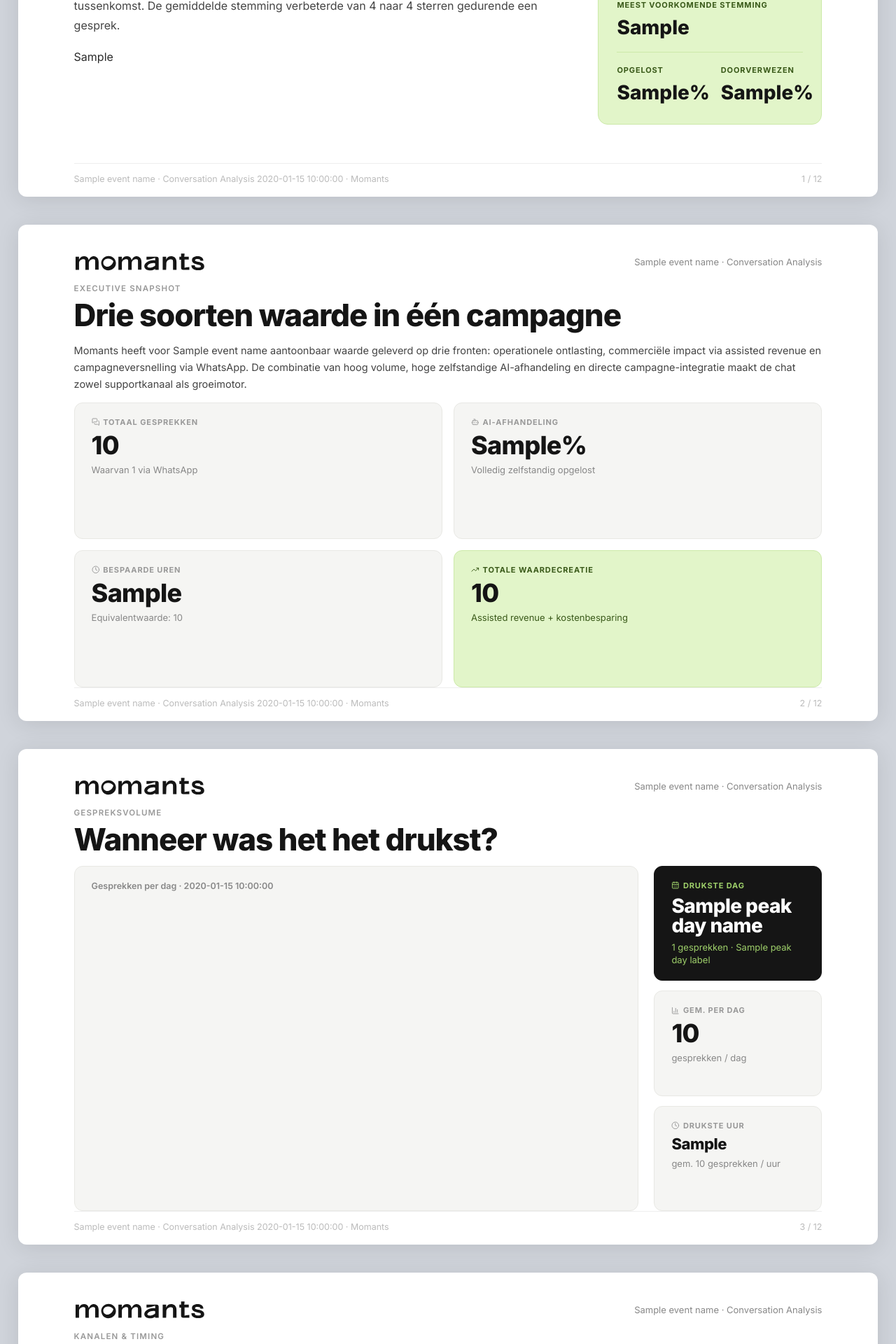
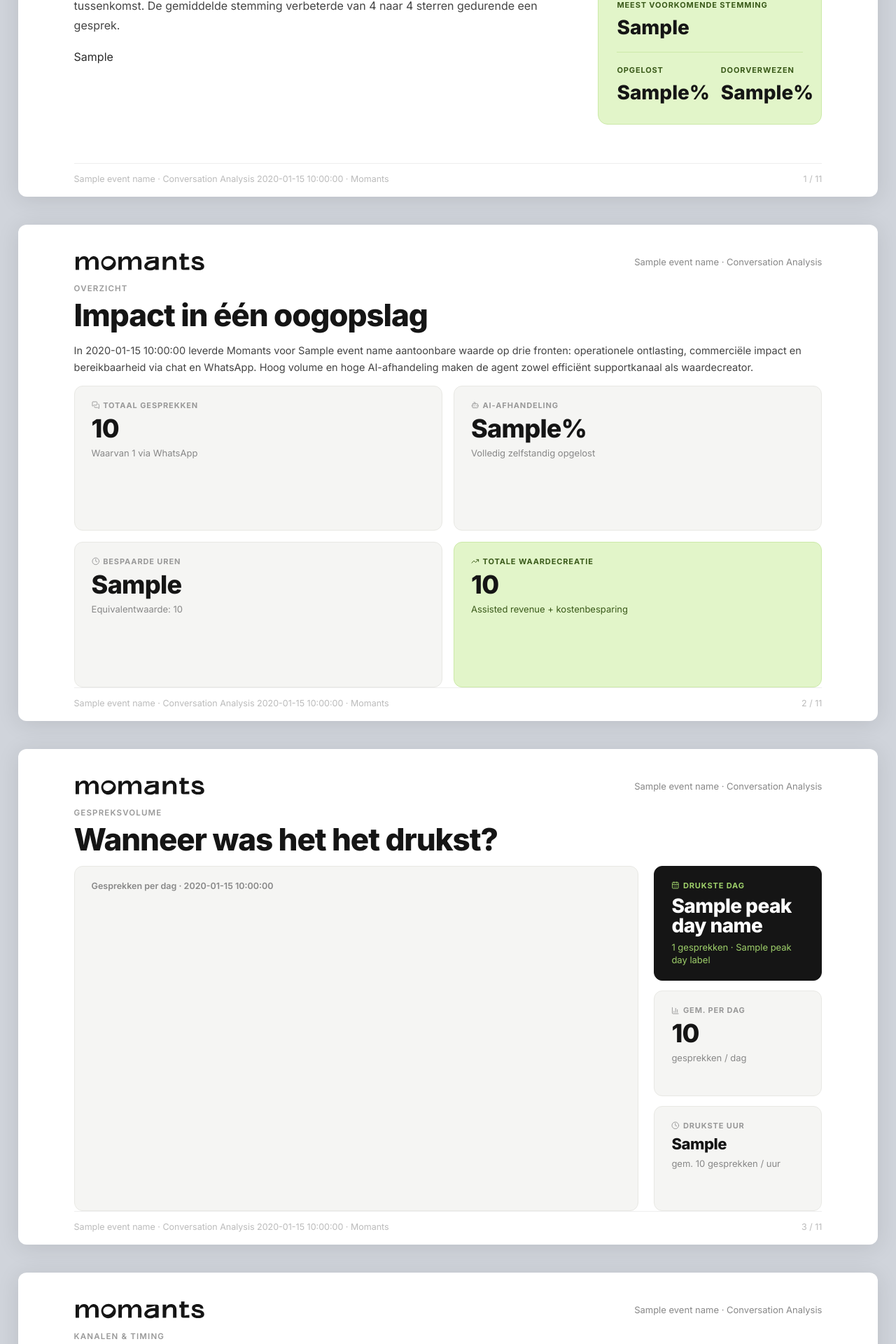
Before and after one commit to Zack-Grasso/momants-conversation-stats, a Python web app: template backend/templates/conversation-analysis-template-v2.html in a window 1280 px wide. Shown: the part 467-2387 px from the top of the page at 70% size. Run offline with Jinja, Linux system fonts and the light colour scheme; the template is opened without the code that fills it: most values are stand-ins (such as "Sample title", 1, 10 or a date in 2020).

Commit message:
Update report service and conversation analysis template for improved insights and layout.
- Adjusted opportunity card rendering to paginate correctly, enhancing the display of opportunities.
- Modified the rendering of agent replies to allow for longer responses, improving clarity in reports.
- Updated conversation analysis template to reflect changes in pagination and improved text for better readability.
- Corrected footer pagination to accurately represent the number of slides in the analysis.

These changes enhance the usability and presentation of reports, providing users with clearer insights and a more organized layout.

```diff
--- a/backend/app/services/report_service.py
+++ b/backend/app/services/report_service.py
@@ -401,8 +401,8 @@
             "answered_questions_grid": _render_answered_questions(
                 answered_ranked, 0, 18, compact=True, tiny=True
             ),
-            "opportunity_cards_page1": _render_opportunity_cards(opportunity_examples, 0, 2),
-            "opportunity_cards_page2": _render_opportunity_cards(opportunity_examples, 2, 2),
+            "opportunity_cards_page1": _render_opportunity_cards(opportunity_examples, 0, 1),
+            "opportunity_cards_page2": _render_opportunity_cards(opportunity_examples, 1, 3),
             **channel_fragments,
         }
 
@@ -681,7 +681,7 @@
         question = _escape_html(_truncate(item.question_text.strip(), 200))
         reply = (item.agent_reply_text or "").strip()
         if reply:
-            answer = _escape_html(_sanitize_reply_for_display(reply))
+            answer = _escape_html(_sanitize_reply_for_display(reply, max_len=1200))
         elif item.status == "no_reply":
             answer = "Geen antwoord gegeven"
         else:
--- a/backend/templates/conversation-analysis-template-v2.html
+++ b/backend/templates/conversation-analysis-template-v2.html
@@ -388,11 +388,8 @@
     padding: 12px 14px;
     flex: 1;
     min-height: 0;
-    display: -webkit-box;
-    -webkit-line-clamp: 8;
-    -webkit-box-orient: vertical;
-    overflow: hidden;
     word-break: break-word;
+    overflow: visible;
   }
 
   /* grid helpers */
@@ -492,7 +489,7 @@
       </div>
     </div>
   </div>
-  <div class="footer"><span>{{event_name}} · Conversation Analysis {{date_range}} · Momants</span><span>1 / 12</span></div>
+  <div class="footer"><span>{{event_name}} · Conversation Analysis {{date_range}} · Momants</span><span>1 / 11</span></div>
 </section>
 
 <section class="slide">
@@ -522,10 +519,10 @@
 </svg></div>
     <div class="doc">{{event_name}} · Conversation Analysis</div>
   </div>
-  <div class="eyebrow">Executive snapshot</div>
-  <h1>Drie soorten waarde in één campagne</h1>
+  <div class="eyebrow">Overzicht</div>
+  <h1>Impact in één oogopslag</h1>
   <div class="body" style="padding-top:14px;gap:14px">
-    <p style="font-size:14.5px;line-height:1.65;color:#444;flex-shrink:0">Momants heeft voor {{event_name}} aantoonbaar waarde geleverd op drie fronten: operationele ontlasting, commerciële impact via assisted revenue en campagneversnelling via WhatsApp. De combinatie van hoog volume, hoge zelfstandige AI-afhandeling en directe campagne-integratie maakt de chat zowel supportkanaal als groeimotor.</p>
+    <p style="font-size:14.5px;line-height:1.65;color:#444;flex-shrink:0">In {{date_range}} leverde Momants voor {{event_name}} aantoonbare waarde op drie fronten: operationele ontlasting, commerciële impact en bereikbaarheid via chat en WhatsApp. Hoog volume en hoge AI-afhandeling maken de agent zowel efficiënt supportkanaal als waardecreator.</p>
     <div class="g2" style="flex:1;min-height:0">
       <div class="card">
         <div class="lbl"><i data-lucide="messages-square" class="ic"></i> Totaal gesprekken</div>
@@ -549,7 +546,7 @@
       </div>
     </div>
   </div>
-  <div class="footer"><span>{{event_name}} · Conversation Analysis {{date_range}} · Momants</span><span>2 / 12</span></div>
+  <div class="footer"><span>{{event_name}} · Conversation Analysis {{date_range}} · Momants</span><span>2 / 11</span></div>
 </section>
 
 <section class="slide">
@@ -614,7 +611,7 @@
       </div>
     </div>
   </div>
-  <div class="footer"><span>{{event_name}} · Conversation Analysis {{date_range}} · Momants</span><span>3 / 12</span></div>
+  <div class="footer"><span>{{event_name}} · Conversation Analysis {{date_range}} · Momants</span><span>3 / 11</span></div>
 </section>
 
 <section class="slide">
@@ -670,7 +667,7 @@
     <strong>Key Insight</strong> · {{dominant_channel}} is het dominante kanaal (<span class="tag">{{dominant_channel_pct}}%</span>) met het hoogste sentiment ({{highest_sentiment_channel}} · {{highest_sentiment_score}}★).
     De {{peak_period_label}} om {{peak_hour}} vraagt om voldoende agent-capaciteit of proactieve FAQ-content op dat moment.
   </div>
-  <div class="footer"><span>{{event_name}} · Conversation Analysis {{date_range}} · Momants</span><span>4 / 12</span></div>
+  <div class="footer"><span>{{event_name}} · Conversation Analysis {{date_range}} · Momants</span><span>4 / 11</span></div>
 </section>
 
 <section class="slide">
@@ -701,22 +698,22 @@
     <div class="doc">{{event_name}} · Conversation Analysis</div>
   </div>
   <div class="eyebrow">Bereikbaarheid</div>
-  <h1>{{stats_pct_outside_office}}% van gesprekken buiten kantooruren</h1>
+  <h1>Ook buiten kantooruren bereikbaar</h1>
   <div class="body" style="padding-top:14px;gap:14px">
-    <p style="font-size:14.5px;line-height:1.65;color:#444;flex-shrink:0">De meerderheid van alle gesprekken vond plaats buiten reguliere kantoortijden — precies de momenten waarop conversiegevoeligheid het hoogst is en traditionele support ontbreekt. Momants bood {{stats_conversations_total}} bezoekers direct hulp op het moment dat zij dat nodig hadden.</p>
+    <p style="font-size:14.5px;line-height:1.65;color:#444;flex-shrink:0">{{stats_pct_outside_office}}% van alle gesprekken vond plaats buiten reguliere kantooruren ({{date_range}}). Momants hielp {{stats_conversations_total}} bezoekers direct — op het moment dat zij een antwoord nodig hadden, niet de volgende werkdag.</p>
     <div class="g2" style="flex:1;min-height:0">
       <div class="card">
         <div class="lbl"><i data-lucide="moon" class="ic"></i> Buiten kantooruren</div>
         <div class="num">{{stats_pct_outside_office}}%</div>
-        <div class="sub">Avond- en nachtelijke bezoekers kregen direct antwoord op vragen over promo, tickets, accommodatie en locatie — zonder wachttijd of terugbelverzoek.</div>
+        <div class="sub">Aandeel gesprekken buiten ma–vr 9–17. Vragen over tickets, locatie en praktische info werden meteen beantwoord — zonder wachttijd of terugbelverzoek.</div>
       </div>
       <div class="card">
-        <div class="lbl"><i data-lucide="message-circle" class="ic"></i> WhatsApp &amp; chat versterken elkaar</div>
-        <div class="sub" style="margin-top:4px;font-size:14px;line-height:1.6;color:#444">WhatsApp als campagnekanaal ({{channel_whatsapp_pct}}%) en AI-chat als conversiebehoud werken synergetisch, juist buiten reguliere werktijden. {{dominant_channel}} is het dominante kanaal — dit is het moment waarop de combinatie het meeste verschil maakt.</div>
+        <div class="lbl"><i data-lucide="message-circle" class="ic"></i> Kanalen op piekmomenten</div>
+        <div class="sub" style="margin-top:4px;font-size:14px;line-height:1.6;color:#444">{{dominant_channel}} is het dominante kanaal ({{dominant_channel_pct}}%). WhatsApp ({{channel_whatsapp_pct}}%) en chat vullen elkaar aan, vooral buiten reguliere werktijden wanneer traditionele support vaak niet beschikbaar is.</div>
       </div>
     </div>
   </div>
-  <div class="footer"><span>{{event_name}} · Conversation Analysis {{date_range}} · Momants</span><span>5 / 12</span></div>
+  <div class="footer"><span>{{event_name}} · Conversation Analysis {{date_range}} · Momants</span><span>5 / 11</span></div>
 </section>
 
 <section class="slide">
@@ -763,7 +760,7 @@
       </svg>
     </div>
   </div>
-  <div class="footer"><span>{{event_name}} · Conversation Analysis {{date_range}} · Momants</span><span>6 / 12</span></div>
+  <div class="footer"><span>{{event_name}} · Conversation Analysis {{date_range}} · Momants</span><span>6 / 11</span></div>
 </section>
 
 <section class="slide">
@@ -810,7 +807,7 @@
       </div>
     </div>
   </div>
-  <div class="footer"><span>{{event_name}} · Conversation Analysis {{date_range}} · Momants</span><span>7 / 12</span></div>
+  <div class="footer"><span>{{event_name}} · Conversation Analysis {{date_range}} · Momants</span><span>7 / 11</span></div>
 </section>
 
 <section class="slide">
@@ -855,7 +852,7 @@
       <strong>Key Insight</strong> · {{unanswered_insight}}
     </div>
   </div>
-  <div class="footer"><span>{{event_name}} · Conversation Analysis {{date_range}} · Momants</span><span>8 / 12</span></div>
+  <div class="footer"><span>{{event_name}} · Conversation Analysis {{date_range}} · Momants</span><span>8 / 11</span></div>
 </section>
 
 <section class="slide">
@@ -897,7 +894,7 @@
       <strong>Key Insight</strong> · {{answered_questions_insight}}
     </div>
   </div>
-  <div class="footer"><span>{{event_name}} · Conversation Analysis {{date_range}} · Momants</span><span>9 / 12</span></div>
+  <div class="footer"><span>{{event_name}} · Conversation Analysis {{date_range}} · Momants</span><span>9 / 11</span></div>
 </section>
 
 <section class="slide">
@@ -931,13 +928,13 @@
   <h1>Waar kan de kennis beter?</h1>
   <div class="body" style="padding-top:14px;gap:14px">
     <div class="insight">
-      <strong>Zie de kansen als het volgende</strong> · De kansen die we zien waar verbetering door kan komen — vragen waar de agent nu geen goed antwoord op had, met het antwoord dat wél gegeven werd.
+      <strong>Kansen voor verbetering voor de volgende Agent.</strong>
     </div>
     <div class="opportunities-stack">
       {{opportunity_cards_page1}}
     </div>
   </div>
-  <div class="footer"><span>{{event_name}} · Conversation Analysis {{date_range}} · Momants</span><span>10 / 12</span></div>
+  <div class="footer"><span>{{event_name}} · Conversation Analysis {{date_range}} · Momants</span><span>10 / 11</span></div>
 </section>
 
 <section class="slide">
@@ -969,72 +966,15 @@
   </div>
   <div class="eyebrow">Kansen</div>
   <h1>Waar kan de kennis beter? <span style="font-size:22px;font-weight:600;color:var(--muted)">(vervolg)</span></h1>
-  <div class="body" style="padding-top:14px">
+  <div class="body" style="padding-top:14px;gap:14px">
+    <div class="insight">
+      <strong>Kansen voor verbetering voor de volgende Agent.</strong>
+    </div>
     <div class="opportunities-stack">
       {{opportunity_cards_page2}}
     </div>
   </div>
-  <div class="footer"><span>{{event_name}} · Conversation Analysis {{date_range}} · Momants</span><span>11 / 12</span></div>
-</section>
-
-<section class="slide">
-  <div class="topbar">
-    <div class="logo"><svg class="mom-logo" xmlns="http://www.w3.org/2000/svg" version="1.1" viewBox="0 0 429.8 59.7">
-  <defs>
-    <style>
-      .cls-1 {
-        fill: currentColor;
-      }
-    </style>
-  </defs>
-
-  <g>
-    <g id="Laag_1">
-      <g>
-        <path class="cls-1" d="M204.8,11.6c-1.4,0-2.6.1-3.8.3-9.4,1.8-12.8,13.3-12.8,13.3,0,0,.2-1.2-1.3-5v-.3c-2.4-5.4-6.9-8.1-13.7-8.3-13.8.2-16.8,12.3-16.8,12.3v-10.8h-11.4v43h11.4v-22.4c0-6.8,7-12.2,13.8-12.2s6.9,2.7,6.9,9.1v25.4h11.4v-20.2c0-9.2,6.6-14.4,13.8-14.4s7,2.7,7,9.1v25.4h11.4v-25.4c0-18.7-14.5-19.2-16.1-19.2Z"/>
-        <path class="cls-1" d="M64.2,11.6c-1.4,0-2.6.1-3.8.3-9.4,1.8-12.8,13.3-12.8,13.3,0,0,.2-1.2-1.3-5v-.3c-2.4-5.4-6.9-8.1-13.7-8.3-13.8.2-16.8,12.3-16.8,12.3v-10.8H4.5v43h11.4v-22.4c0-6.8,7-12.2,13.8-12.2s6.9,2.7,6.9,9.1v25.4h11.4v-20.2c0-9.2,6.6-14.4,13.8-14.4s7,2.7,7,9.1v25.4h11.4v-25.4c0-18.7-14.5-19.2-16.1-19.2Z"/>
-        <path class="cls-1" d="M317.7,11.6c-13.5,0-16,12.4-16,12.4v-10.8h-11.4v43h11.4c0-1.4.5-12.2.5-20.8s7.2-13.8,14.2-13.8,7.8,2.3,7.8,9.1v25.4h11.4v-25.4c0-17.3-12.5-19.2-17.8-19.2Z"/>
-        <path class="cls-1" d="M270,13.1h-32.8s0,10.1,0,10.1c8.3-.5,18.8-3.7,24.4-5.5,2.1-.6,3.4-1.1,3.8-1.1h.2s0,8.6,0,8.6c-.2,0-.5-.1-.7-.2-5.2-1.1-11.3-.6-17.2,1.3-5.8,1.9-10.8,5.1-14,8.9-3.7,4.4-4.7,9.4-2.9,13.7,1.8,4.3,6.2,7.4,12.1,8.6,1.8.4,3.8.6,5.9.6s5.2-.3,7.8-.9c4.2-1,7.2-2.8,9-4.2v3.2h11.6s0-35.5,0-35.5c0-5.1-2.4-7.6-7.3-7.6ZM265.6,37.1v5.3l-.2.3c-2.1,2.1-5.2,3.9-8.7,5.1-4,1.3-8.2,1.6-11.5,1-1.5-.3-4.2-1.1-5-3-.8-1.8.6-3.9,1.6-5,2-2.4,5.5-4.6,9.4-5.9,3.9-1.3,8.2-1.6,11.5-1,.6.1,1.8.4,2.9,1h0v2.2Z"/>
-        <path class="cls-1" d="M407,29.6c-8.2-1.3-10.7-2.5-10.7-5.1s2.2-4,8.7-4,9,1.7,9.1,6.1h9.6s.4-11.3-12.3-14.3c-.1,0-.3,0-.4,0-1.8-.4-3.8-.6-6.1-.6-11.6,0-18.6,5-18.6,13.2s7.6,12.2,18.9,14c7.5,1.2,10.2,2.2,10.2,5.6s-2.9,4.3-9.3,4.3-10.5-1.2-10.5-7.4h-11.2c.1,15.1,16.6,16.2,21.7,16.2,9.9,0,20.5-3.5,20.5-13.1s-9.4-13.2-19.6-14.8Z"/>
-        <path class="cls-1" d="M362,49.6v-27h.2s13.7,0,13.7,0v-9.3h-15.2s1.3-2.7,1.3-10.5h-11.4v10.5h-5.6v9.6h5.6v25.9c0,5.1,2.4,7.5,7.2,7.5h19.9v-9.4c-9.7.2-15.3,2.6-15.4,2.6h-.3Z"/>
-        <path class="cls-1" d="M112.7,11c-13.3,0-24.1,10.5-24.1,23.6.8,7.6,3.6,13.1,7.3,16.9,1.8,1.7,3.9,3.2,6.2,4.3,11.7,5.3,27.5-.3,32.9-12,1.2-2.8,1.9-5.9,1.9-9.1,0-13-10.8-23.6-24.1-23.6ZM125.8,35.2c-1.4,2.4-3.1,4.5-5.3,6.3-2.2,1.8-4.7,3-7.5,3.8-2.7.7-5.2.9-7.6.4-2.4-.5-4.4-1.5-6.1-3.1-1.7-1.6-2.9-3.6-3.5-6-.7-2.5-.7-4.8,0-7.1s1.9-4.2,3.6-5.8c1.8-1.7,4-2.9,6.7-3.6,2.8-.8,5.6-1,8.4-.6,2.8.4,5.4,1.3,7.7,2.7,2.4,1.4,5.7,4.5,6,5.4.3.9-1.1,5.2-2.4,7.7Z"/>
-      </g>
-    </g>
-  </g>
-</svg></div>
-    <div class="doc">{{event_name}} · Conversation Analysis</div>
-  </div>
-  <div class="eyebrow">Waarde</div>
-  <h1>Momants als strategische groeimotor</h1>
-  <div class="body" style="padding-top:14px;gap:14px">
-    <p style="font-size:14.5px;line-height:1.65;color:#444;flex-shrink:0">Meetbare kostenbesparing, behouden omzet en campagneprestaties tijdens één van de drukste evenementperiodes — de optelsom van wat Momants concreet oplevert voor {{event_name}}.</p>
-    <div class="g2" style="flex:1;min-height:0">
-      <div class="card">
-        <div class="lbl"><i data-lucide="shield-check" class="ic"></i> Operationele besparing</div>
-        <div class="num" style="font-size:28px">{{stats_support_cost_saved}}</div>
-        <div class="sub">{{stats_hours_saved}} uren niet ingezet op support</div>
-      </div>
-      <div class="card green">
-        <div class="lbl"><i data-lucide="bar-chart-3" class="ic"></i> Commerciële impact</div>
-        <div class="num" style="font-size:28px">{{stats_assisted_revenue}}</div>
-        <div class="sub">Assisted revenue — funnel-uitval op piekmomenten voorkomen</div>
-      </div>
-      <div class="card">
-        <div class="lbl"><i data-lucide="credit-card" class="ic"></i> Direct revenue</div>
-        <div class="num" style="font-size:28px">{{stats_direct_revenue}}</div>
-        <div class="sub">Totale waarde van betaalde checkouts via Momants</div>
-      </div>
-      <div class="card">
-        <div class="lbl"><i data-lucide="clock" class="ic"></i> Bereikbaarheid</div>
-        <div class="num">{{stats_pct_outside_office}}%</div>
-        <div class="sub">Cruciale bereikbaarheid buiten kantooruren — op het moment van hoogste conversiegevoeligheid</div>
-      </div>
-    </div>
-    <div class="insight">
-      <strong>Executive conclusie</strong> · Momants presteert juist op piekmomenten en tijdens campagnes. Opschaling voor toekomstige evenementen is de logische volgende stap — met name rond {{peak_period_label}} om {{peak_hour}}.
-    </div>
-  </div>
-  <div class="footer"><span>{{event_name}} · Conversation Analysis {{date_range}} · Momants</span><span>12 / 12</span></div>
+  <div class="footer"><span>{{event_name}} · Conversation Analysis {{date_range}} · Momants</span><span>11 / 11</span></div>
 </section>
 
 <script src="https://unpkg.com/lucide@latest/dist/umd/lucide.min.js"></script>
```
Also changed, not shown: backend/tests/test_report_charts.py (+1 -1 lines), backend/tests/test_report_service.py (+2 -0 lines).
